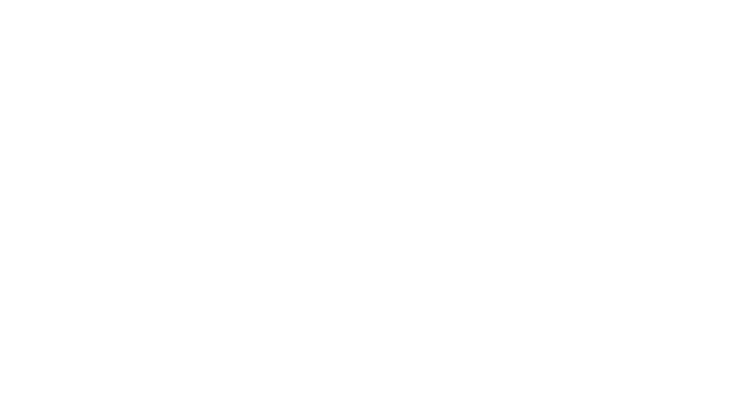
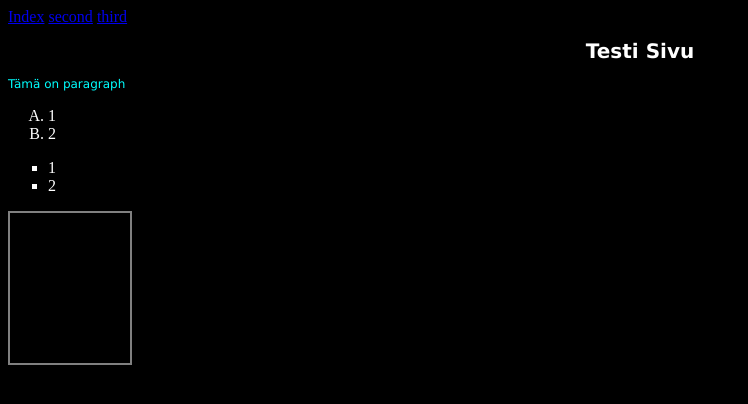
Before and after one commit to ONNixd/VerkkosivujenKehitt-minen, a plain HTML site: page WS06/index.html in a window 1280 px wide. Shown: the whole page, without its empty margins (0-748 px from the left). Drawn offline with Linux system fonts and the light colour scheme.

Commit message:
muutoksia

```diff
--- /dev/null
+++ b/WS03/Styles/styles.css
@@ -0,0 +1,38 @@
+body {
+  background-color: rgb(0, 0, 0);
+}
+
+h1 {
+  width: 140;
+  font-size: 20px;
+  font-family: verdana;
+  color: white;
+  text-align: center;
+}
+
+p {
+  font-family: verdana;
+  font-size: 12px;
+  color: aqua;
+}
+ol.A {
+list-style-type: upper-alpha;
+color: #FFFFFF;
+}
+ul.B {
+list-style-type: square;
+color: #FFFFFF;
+}
+
+
+.DivStyle {
+  color: white;
+  border: 2px solid grey;
+  height: 150px;
+  width: 120px;
+  background-color: black;
+  text-align: center;
+  list-style-type: circle;
+
+}
+.C {color: lightgray;}
--- a/WS03/Styles/style.css
+++ b/WS03/Styles/styles2.css
@@ -1,9 +1,9 @@
 body {
-    background-color: rgb(0, 0, 0);
+    background-color: black;
   }
 
   h1 {
-    width: 110;
+    width: 140;
     font-size: 20px;
     font-family: verdana;
     color: white;
@@ -36,3 +36,12 @@ ul.B {
 
   }
   .C {color: lightgray;}
+
+  .apina {
+    color: white;
+  }
+
+  .progress {
+
+    color: white;
+  }
--- /dev/null
+++ b/WS04/styles/styles.css
@@ -0,0 +1,38 @@
+body {
+    background-color: rgb(0, 0, 0);
+}
+
+h1 {
+    width: 140;
+    font-size: 20px;
+    font-family: verdana;
+    color: white;
+    text-align: center;
+}
+
+p {
+    font-family: verdana;
+    font-size: 12px;
+    color: aqua;
+}
+ol.A {
+  list-style-type: upper-alpha;
+  color: #FFFFFF;
+}
+ul.B {
+  list-style-type: square;
+  color: #FFFFFF;
+}
+
+
+.DivStyle {
+    color: white;
+    border: 2px dotted white;
+    height: 100px;
+    width: 220px;
+    background-color: black;
+    text-align: center;
+    list-style-type: circle;
+
+}
+.C {color: lightgray;}
--- a/WS06/index.html
+++ b/WS06/index.html
@@ -0,0 +1,36 @@
+<!DOCTYPE html>
+<html>
+  <head>
+
+    <title>Onnin Sivu</title>
+    <link rel="stylesheet" href="styles/styles.css">
+
+  </head>
+<body>
+
+  <a class="btn btn-primary" href="index.html" role="button">Index</a>
+  <a class="btn btn-primary" href="second.html" role="button">second</a>
+  <a class="btn btn-primary" href="third.html" role="button">third</a>
+  <a class="btn btn-primary" href="#" role="button"></a>
+
+
+    <h1>Testi Sivu</h1>
+    <p>Tämä on paragraph </p>
+
+  <ol class="A">
+        <li>1</li>
+        <li>2</li>
+    </ol>
+  <ul class="B">
+        <li>1</li>
+        <li>2</li>
+    </ul>
+
+    <div class="DivStyle">
+        <h2 class="C"></h2>
+      <p class="C"></p>
+    </div>
+
+</body>
+
+</html>
--- /dev/null
+++ b/WS06/styles/styles.css
@@ -0,0 +1,38 @@
+body {
+  background-color: rgb(0, 0, 0);
+}
+
+h1 {
+  width: 140;
+  font-size: 20px;
+  font-family: verdana;
+  color: white;
+  text-align: center;
+}
+
+p {
+  font-family: verdana;
+  font-size: 12px;
+  color: aqua;
+}
+ol.A {
+list-style-type: upper-alpha;
+color: #FFFFFF;
+}
+ul.B {
+list-style-type: square;
+color: #FFFFFF;
+}
+
+
+.DivStyle {
+  color: white;
+  border: 2px solid grey;
+  height: 150px;
+  width: 120px;
+  background-color: black;
+  text-align: center;
+  list-style-type: circle;
+
+}
+.C {color: lightgray;}
--- /dev/null
+++ b/WS06/styles/styles2.css
@@ -0,0 +1,47 @@
+body {
+    background-color: black;
+  }
+
+  h1 {
+    width: 140;
+    font-size: 20px;
+    font-family: verdana;
+    color: white;
+    text-align: center;
+  }
+
+  p {
+    font-family: verdana;
+    font-size: 12px;
+    color: aqua;
+  }
+  ol.A {
+  list-style-type: upper-alpha;
+  color: #FFFFFF;
+  }
+  ul.B {
+  list-style-type: square;
+  color: #FFFFFF;
+  }
+
+
+  .DivStyle {
+    color: white;
+    border: 2px dotted white;
+    height: 100px;
+    width: 220px;
+    background-color: black;
+    text-align: center;
+    list-style-type: circle;
+
+  }
+  .C {color: lightgray;}
+
+  .apina {
+    color: white;
+  }
+
+  .progress {
+
+    color: white;
+  }
--- /dev/null
+++ b/WS06/styles/styles3.css
@@ -0,0 +1,68 @@
+header {
+    background-color: #000000;
+    padding: 30px;
+    text-align: center;
+    font-size: 35px;
+    color: white;
+  }
+
+  div {
+
+    padding: 5px;
+    background-color: hsl(0, 1%, 23%);
+    text-align: center;
+  }
+
+  a.A {
+
+    padding: 2px;
+    color: white;
+  }
+  a:hover {
+    color: #FF0000;
+  }
+
+
+  nav {
+    float: left;
+    width: 30%;
+    height: 300px;
+    background: #ccc;
+    padding: 20px;
+
+  }
+  * {
+    box-sizing: border-box;
+  }
+
+  body {
+    font-family: Arial, Helvetica, sans-serif;
+  }
+
+  nav ul {
+    list-style-type: none;
+    padding: 0;
+  }
+
+  article {
+    float: left;
+    padding: 20px;
+    width: 70%;
+    background-color: #f1f1f1;
+    height: 300px;
+  }
+
+
+  section::after {
+    content: "";
+    display: table;
+    clear: both;
+  }
+
+
+  footer {
+    background-color: hsl(0, 0%, 0%);
+    padding: 170px;
+    text-align: center;
+    color: white;
+  }
```
Also changed, not shown: WS03/index.html (+8 -4 lines), WS03/second.html (added, +39 -0 lines), WS06/second.html (added, +39 -0 lines), WS06/third.html (added, +40 -0 lines), WS03/Carti.jpg (added), WS03/apina.jpg (added), WS06/Carti.jpg (added), WS06/apina.jpg (added). Lines whose indentation alone changed are shown as unchanged.
